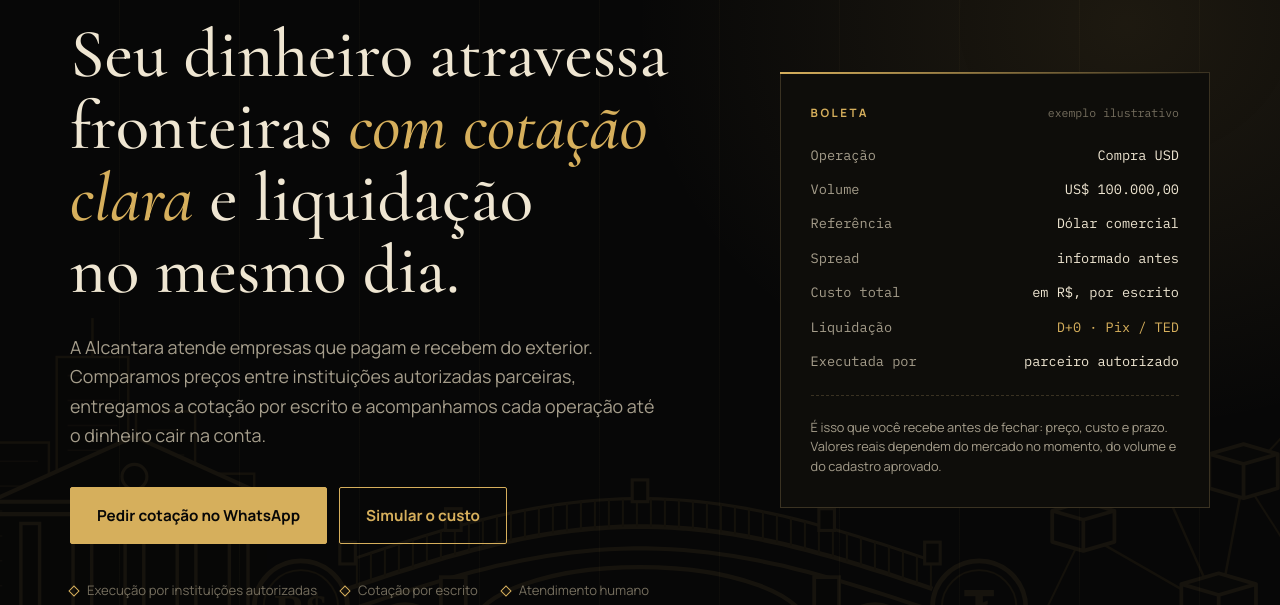
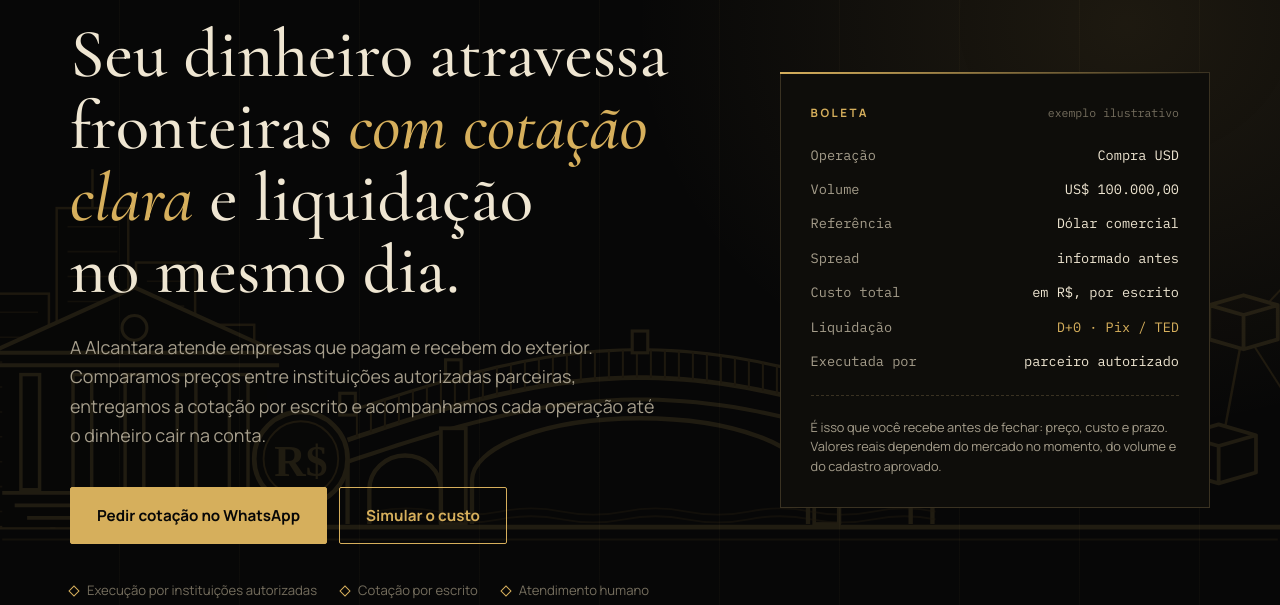
Before and after one commit to alcantarainvestimentos/radar-alcantara, a website: page site-institucional/index.html in a window 1280 px wide. Shown: the part 194-799 px from the top of the page. Drawn offline with nearby package versions, Linux system fonts and the light colour scheme.

Commit message:
Marca d'água da ponte mais visível (Radar e site institucional)
Co-Authored-By: Claude Opus 5.5 <noreply@anthropic.com>
Claude-Session: https://claude.ai/code/session_01FxzCh5ZTwncFtBANZr8WH9

```diff
--- a/site-institucional/index.html
+++ b/site-institucional/index.html
@@ -62,7 +62,7 @@ nav .btn{padding:10px 18px;font-size:.86rem}
 
 /* hero */
 .hero{position:relative;overflow:hidden}
-.hero .wm{position:absolute;left:50%;bottom:0;transform:translateX(-50%);width:min(1400px,140%);height:auto;opacity:.07;pointer-events:none;z-index:0}
+.hero .wm{position:absolute;left:50%;top:52%;transform:translate(-50%,-50%);width:min(1400px,140%);height:auto;opacity:.12;pointer-events:none;z-index:0}
 .hero>.wrap{position:relative;z-index:1}
 .hero::after{content:"";position:absolute;inset:0;pointer-events:none;
   background:radial-gradient(55% 70% at 88% 18%,rgba(214,175,92,.11),transparent 70%),
```
Also changed, not shown: ponte-wm.svg.
